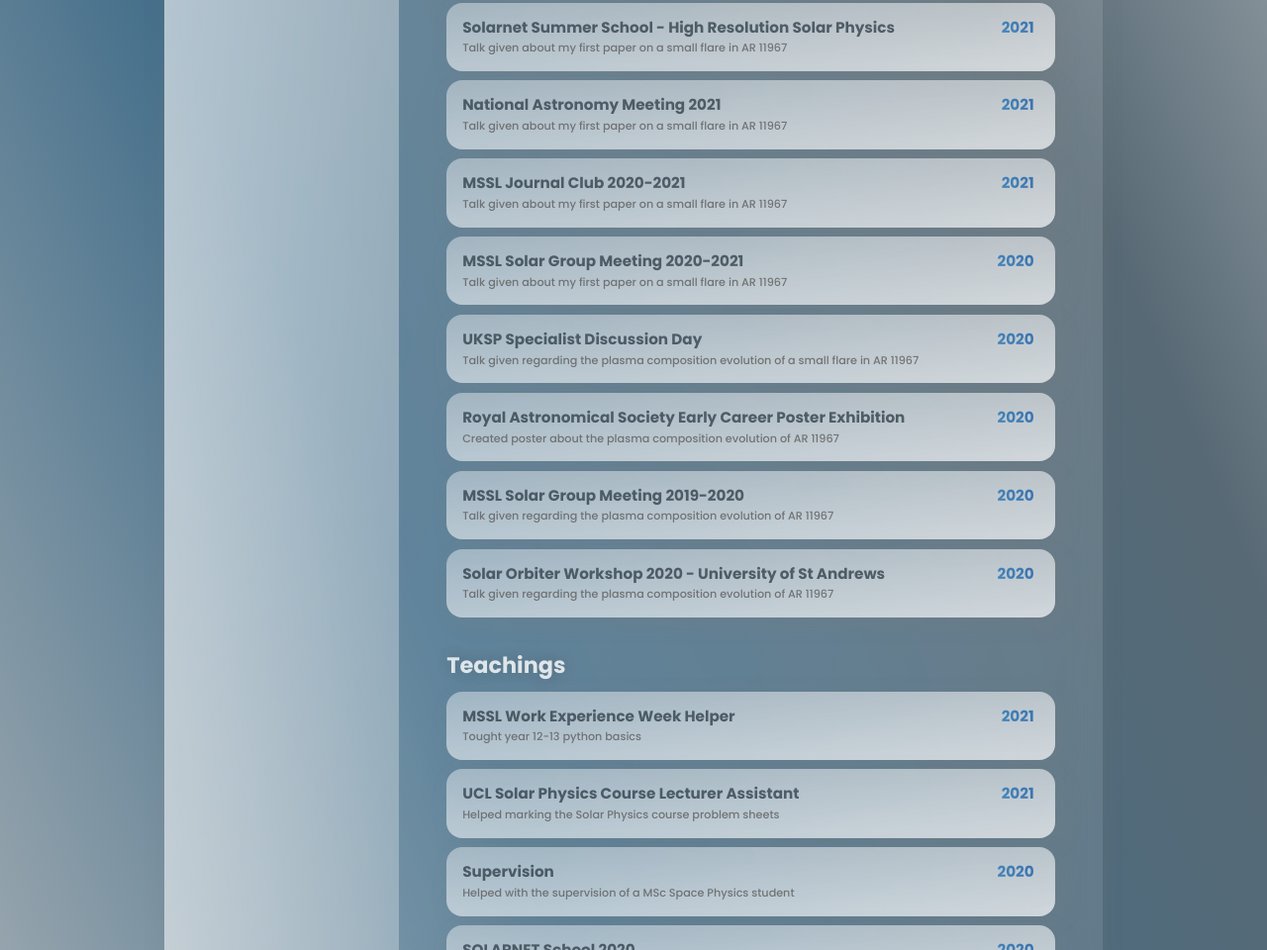
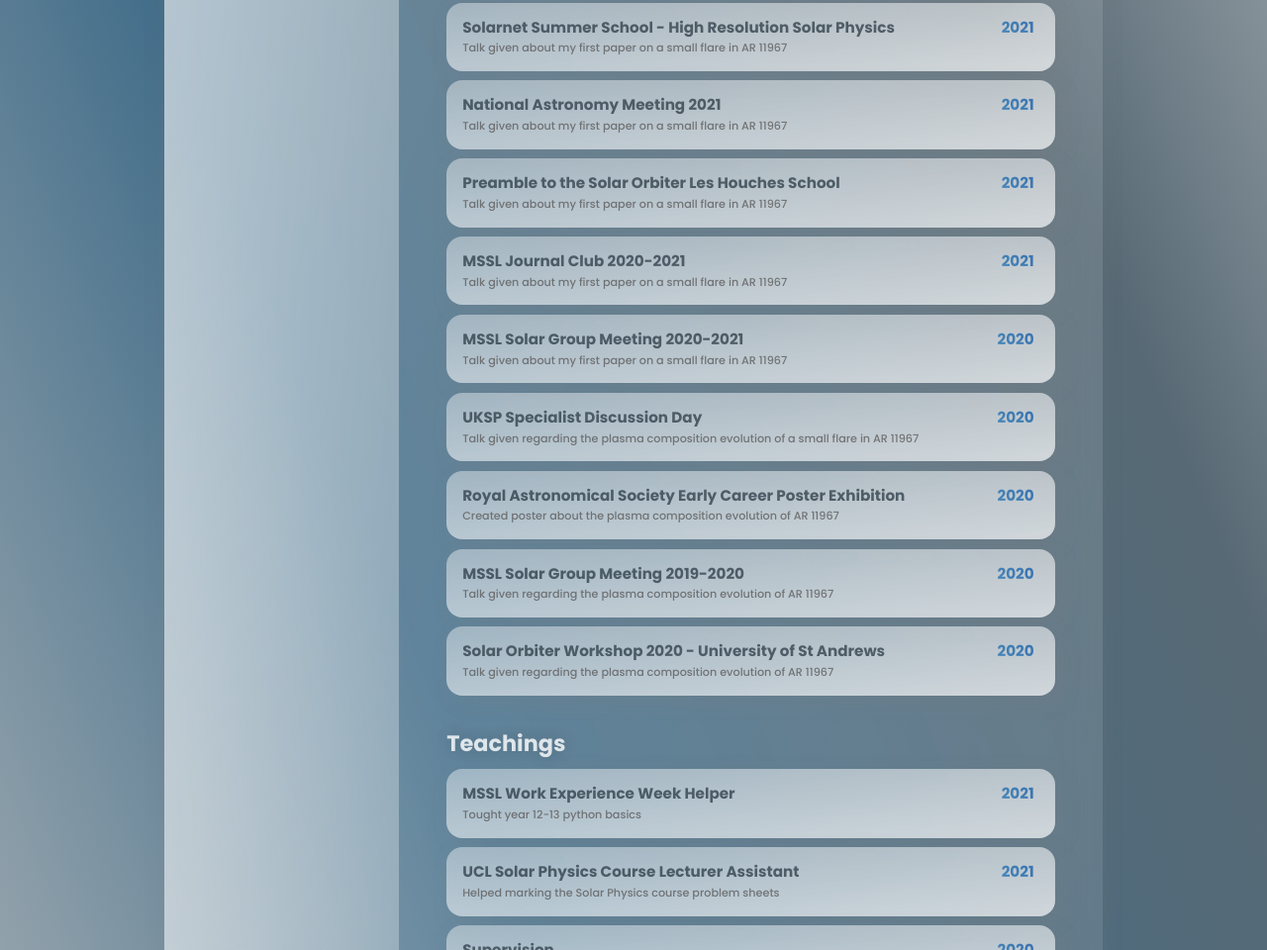
Before and after one commit to andyto1234/andyto.uk, a plain HTML site: page index.html in a window 1280 px wide. Shown: the part 1412-2372 px from the top of the page at 99% size. Drawn offline with Linux system fonts and the light colour scheme.

Commit message:
website update

```diff
--- a/index.html
+++ b/index.html
@@ -189,7 +189,13 @@
               </div>
               <h2 class="percentage">2021</h2>
             </div>
-
+            <div class="card">
+              <div class="card-info">
+                <h2>Preamble to the Solar Orbiter Les Houches School</h2>
+                <p>Talk given about my first paper on a small flare in AR 11967</p>
+              </div>
+              <h2 class="percentage">2021</h2>
+            </div>
             <div class="card">
               <div class="card-info">
                 <h2>MSSL Journal Club 2020-2021</h2>
```
